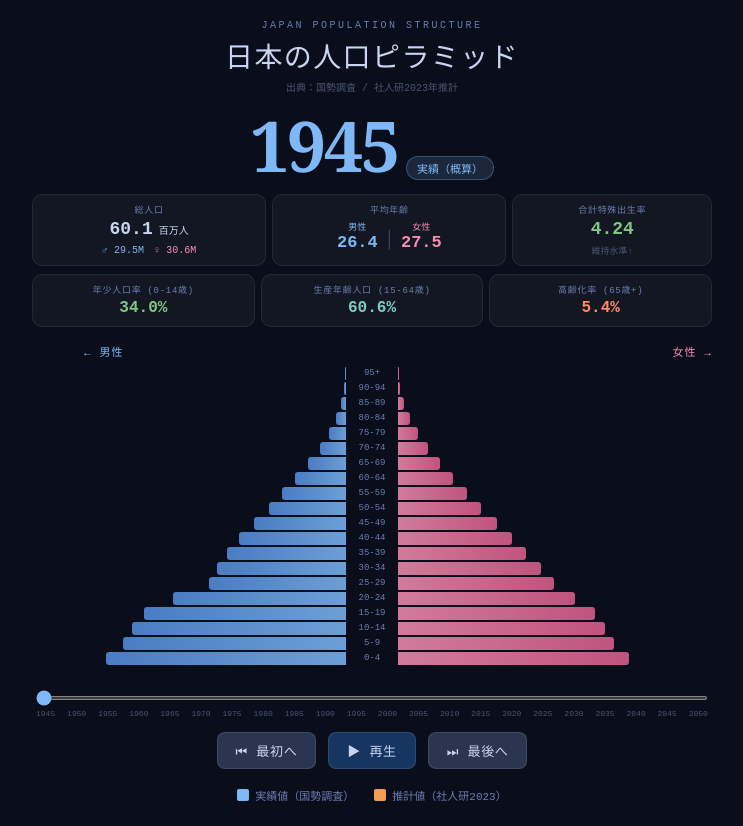
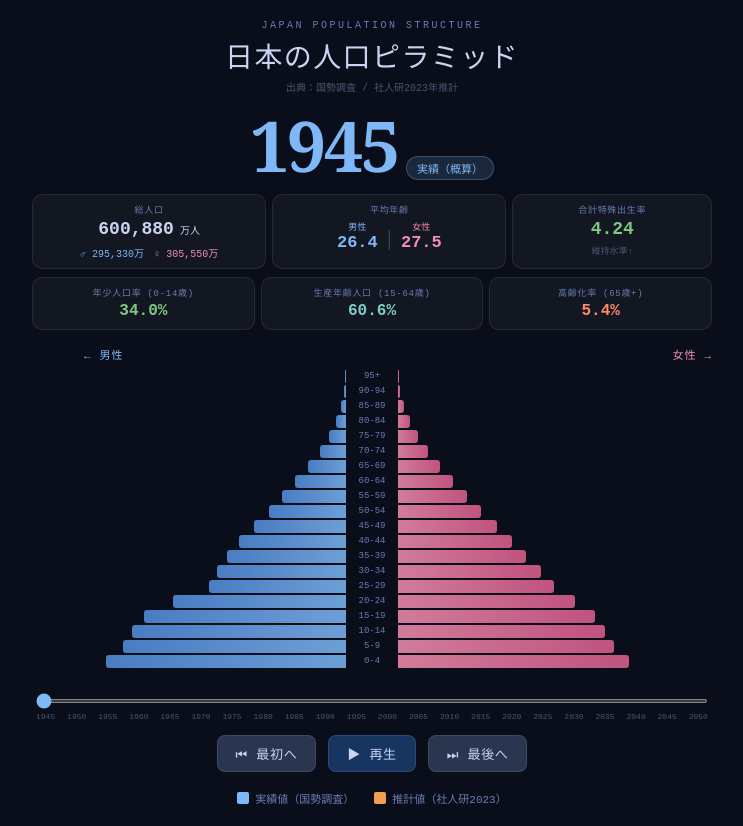
Before and after one commit to Masaki12008/japan-population-pyramid, a React (Vite) app: page / in a window 1280 px wide. Shown: the whole page, without its empty margins (268-1011 px from the left). Built offline with nearby package versions, Linux system fonts and the light colour scheme.

Commit message:
Add files via upload

```diff
--- a/src/App.jsx
+++ b/src/App.jsx
@@ -170,14 +170,14 @@ export default function PopulationPyramid() {
         }}>
           <div style={{ fontSize: 9, color: "#6b7db3", marginBottom: 4, letterSpacing: "0.08em", fontFamily: "monospace" }}>総人口</div>
           <div style={{ fontSize: 18, fontWeight: 700, color: "#c8d4f0", fontFamily: "monospace", lineHeight: 1.1 }}>
-            {(stats.total / 1000).toFixed(1)}<span style={{ fontSize: 10, fontWeight: 400 }}> 百万人</span>
+            {Math.round(stats.total * 10).toLocaleString()}<span style={{ fontSize: 10, fontWeight: 400 }}> 万人</span>
           </div>
           <div style={{ display: "flex", justifyContent: "center", gap: 10, marginTop: 5 }}>
             <div style={{ fontSize: 10, fontFamily: "monospace", color: "#7eb8f7" }}>
-              ♂ {(stats.totalM / 1000).toFixed(1)}M
+              ♂ {Math.round(stats.totalM * 10).toLocaleString()}万
             </div>
             <div style={{ fontSize: 10, fontFamily: "monospace", color: "#f48fb1" }}>
-              ♀ {(stats.totalF / 1000).toFixed(1)}M
+              ♀ {Math.round(stats.totalF * 10).toLocaleString()}万
             </div>
           </div>
         </div>
```
